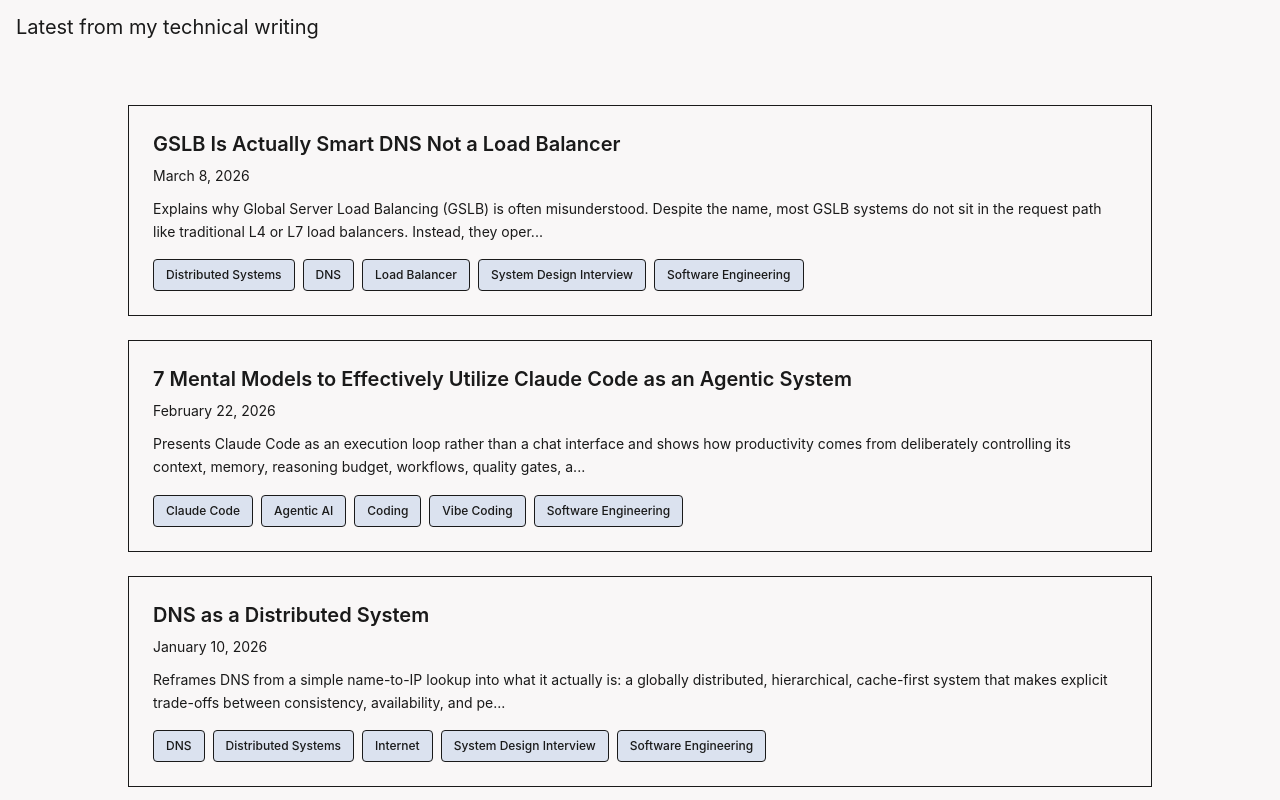
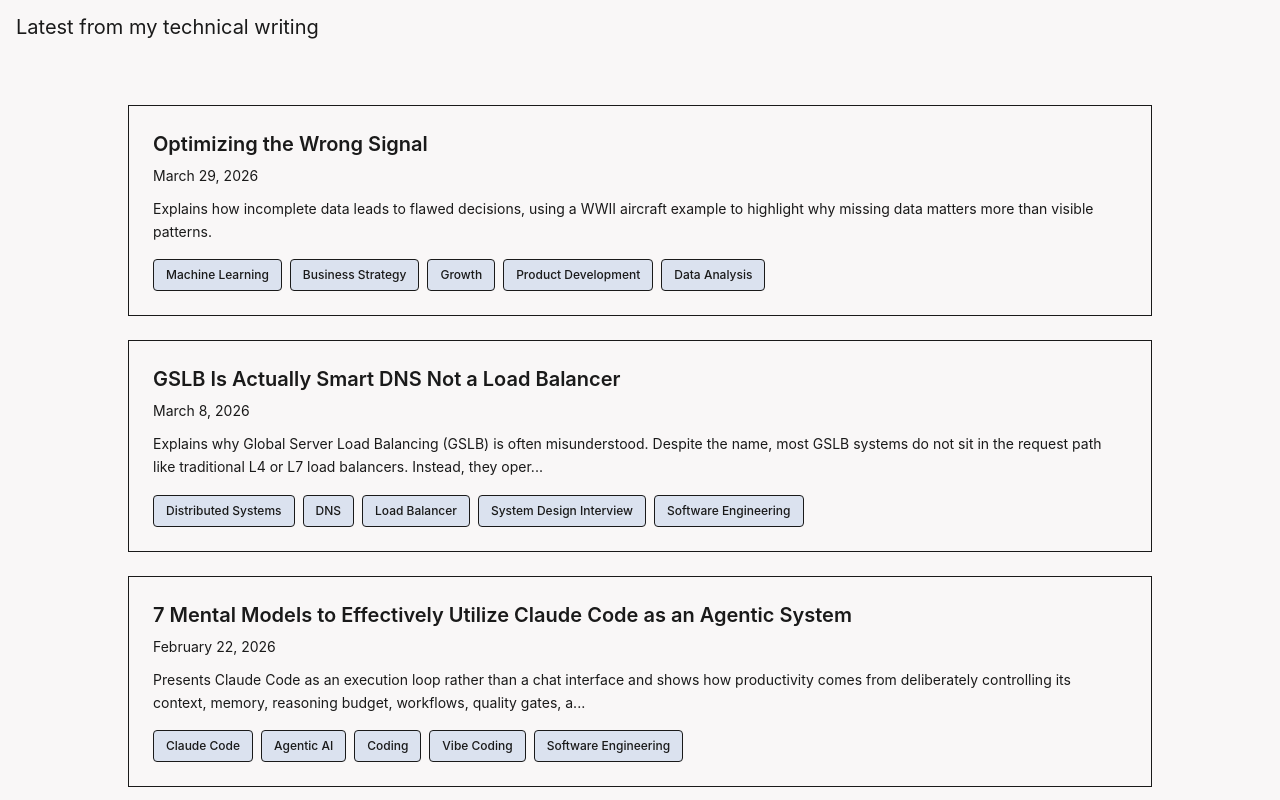
Before and after one commit to iepratiyush/pratiyush-portfolio, a Next.js app: page / in a window 1280 px wide. Shown: the part 1960-2760 px from the top of the page. Built offline with nearby package versions, Linux system fonts and the light colour scheme.

Commit message:
feat: added new article on survivorship bias
Signed-off-by: Praityush Prakash <pratiyush@ti.com>

```diff
--- a/src/data/articles.ts
+++ b/src/data/articles.ts
@@ -529,4 +529,12 @@ export const articlesData: Article[] = [
     url: 'https://medium.com/p/7accd101c75',
     tags: ['Angular', 'Ngrx', 'Redux', 'JavaScript', 'Front End Development'],
   },
+  {
+    id: '67',
+    title: 'Optimizing the Wrong Signal',
+    description: 'Explains how incomplete data leads to flawed decisions, using a WWII aircraft example to highlight why missing data matters more than visible patterns.',
+    publishedDate: '2026-03-29',
+    url: 'https://medium.com/@pratiyush/optimizing-the-wrong-signal-5922f332480e',
+    tags: ['Machine Learning', 'Business Strategy', 'Growth', 'Product Development', 'Data Analysis']
+  }
 ];
```
